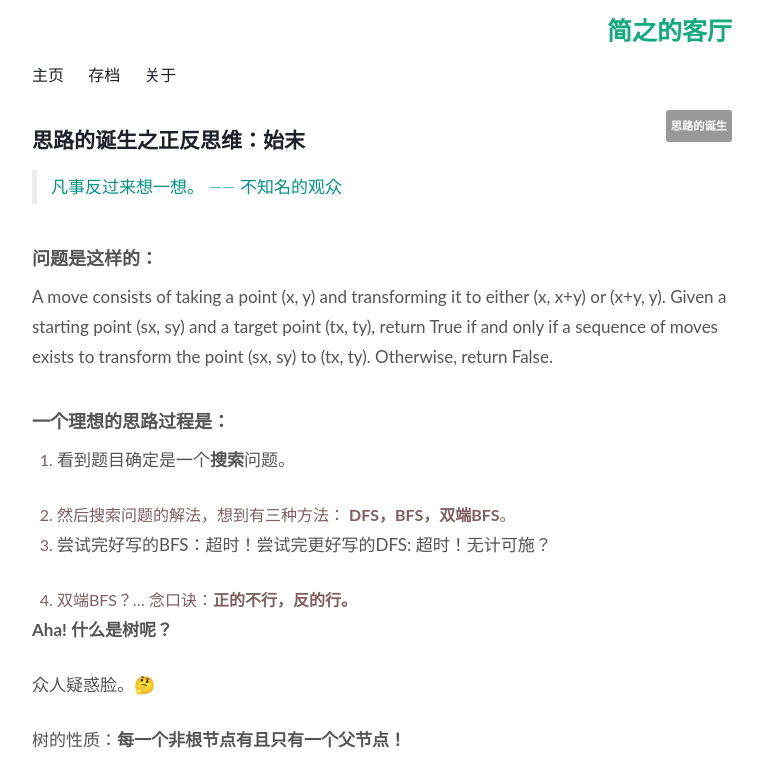
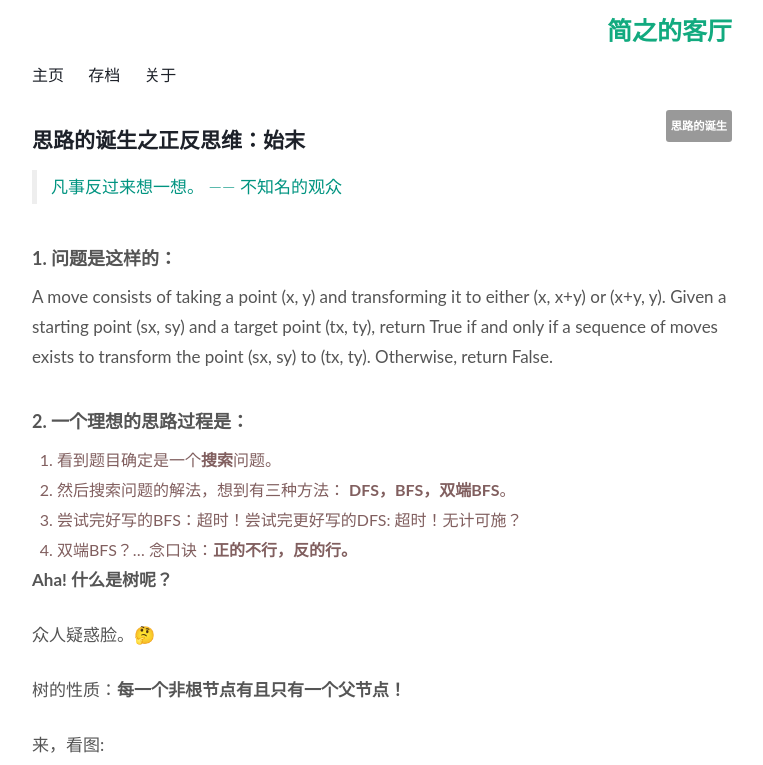
Before and after one commit to WillWang-X/willwang-x.github.io, a Jekyll site: the page built from _posts/2018-02-10-backwards-thinking.md, in a window 1280 px wide, cut to the strip 0-765 px from the top of the page. Shown: the whole strip, without its empty margins (258-1021 px from the left). Built offline with Jekyll 4.4.1, drawn with Linux system fonts in a browser that asks for light colours; some of the changed text lies outside the part shown.

Commit message:
backwards thinking

```diff
--- a/_posts/2018-02-10-backwards-thinking.md
+++ b/_posts/2018-02-10-backwards-thinking.md
@@ -11,20 +11,18 @@ published: true
 > 凡事反过来想一想。 —— 不知名的观众
 
 
-### 问题是这样的：
+### 1. 问题是这样的：
 
 A move consists of taking a point (x, y) and transforming it to either (x, x+y) or (x+y, y).
 Given a starting point (sx, sy) and a target point (tx, ty), return True if and
 only if a sequence of moves exists to transform the point (sx, sy) to (tx, ty).
 Otherwise, return False.
 
-### 一个理想的思路过程是：
+### 2. 一个理想的思路过程是：
 
 1. 看到题目确定是一个**搜索**问题。
-
 2. 然后搜索问题的解法，想到有三种方法： **DFS，BFS，双端BFS**。
 3. 尝试完好写的BFS：超时！尝试完更好写的DFS: 超时！无计可施？
-
 4. 双端BFS？... 念口诀：**正的不行，反的行。**
 
 **Aha! 什么是树呢？**
```
Also changed, not shown: other parts of _posts/2018-02-10-backwards-thinking.md (+2 -2 lines).
